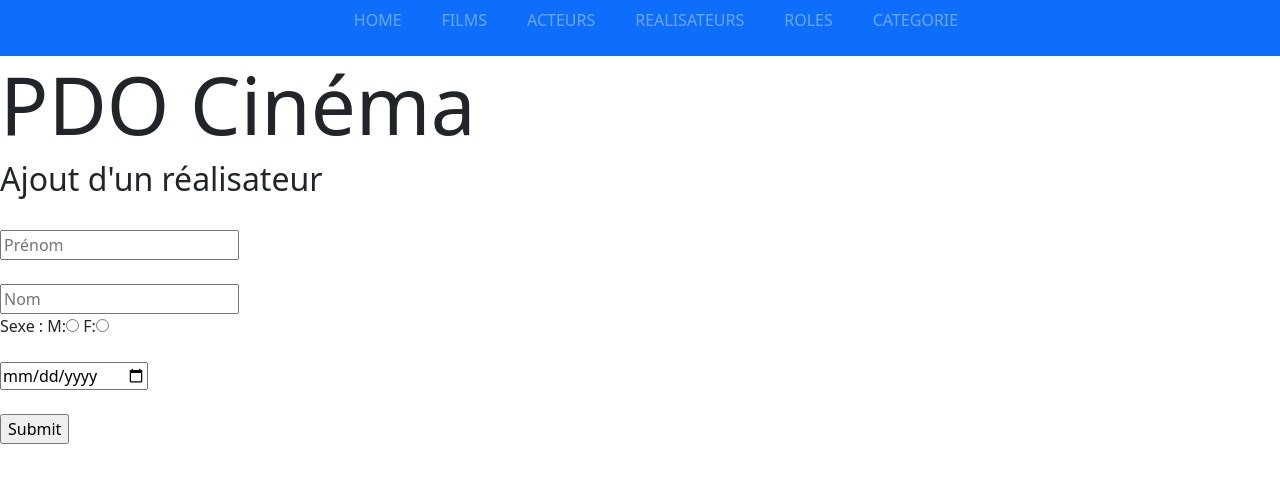
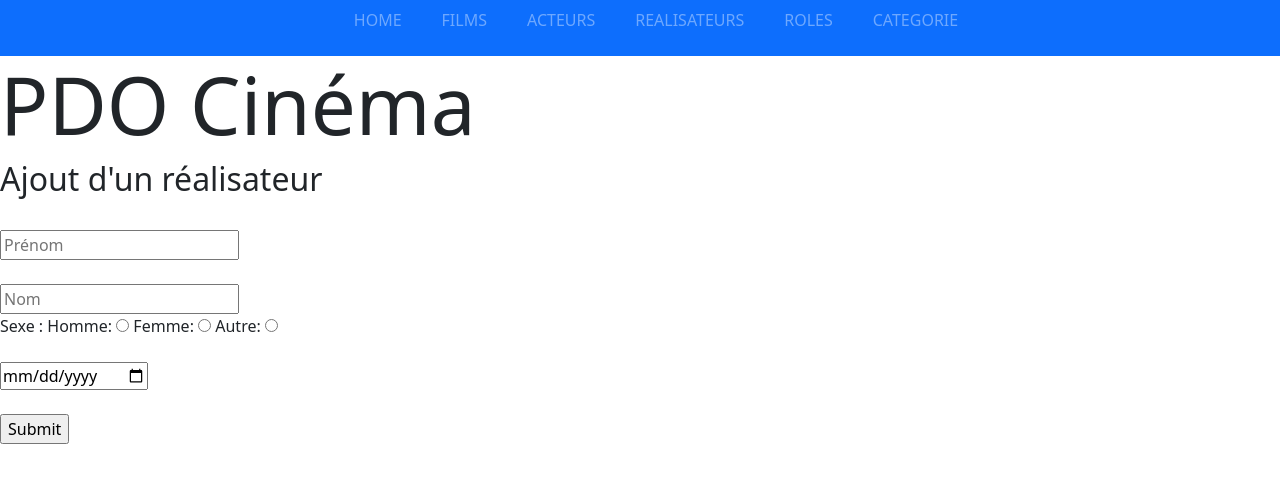
Before and after one commit to yah422/CINEMA, a PHP site: template view/realisateur/ajoutRealisateur.php in a window 1280 px wide. Shown: the top 483 px of the page. Run offline with PHP 8.4, Linux system fonts and the light colour scheme; the template is opened without the code that fills it, so the values that code supplies are empty.

Commit message:
add new element "autre" in the sexe_personne section

```diff
--- a/view/realisateur/ajoutRealisateur.php
+++ b/view/realisateur/ajoutRealisateur.php
@@ -19,8 +19,9 @@
 
                         <div class="formInput">
                             <label for="sexe_personne">Sexe :</label>
-                                M:<input type="radio" name="sexe_personne" class="radio" value="masculin" id="sexe_personne" required >
-                                F:<input type="radio" name="sexe_personne" class="radio" value="féminin" required><br>
+                                Homme: <input type="radio" name="sexe_personne" class="radio" value="masculin" id="sexe_personne" required >
+                                Femme: <input type="radio" name="sexe_personne" class="radio" value="féminin" required>
+                                Autre: <input type="radio" name="sexe_personne" class="radio" value="autre" required><br>
                         </div>
 
                         <div class="formInput">
```
